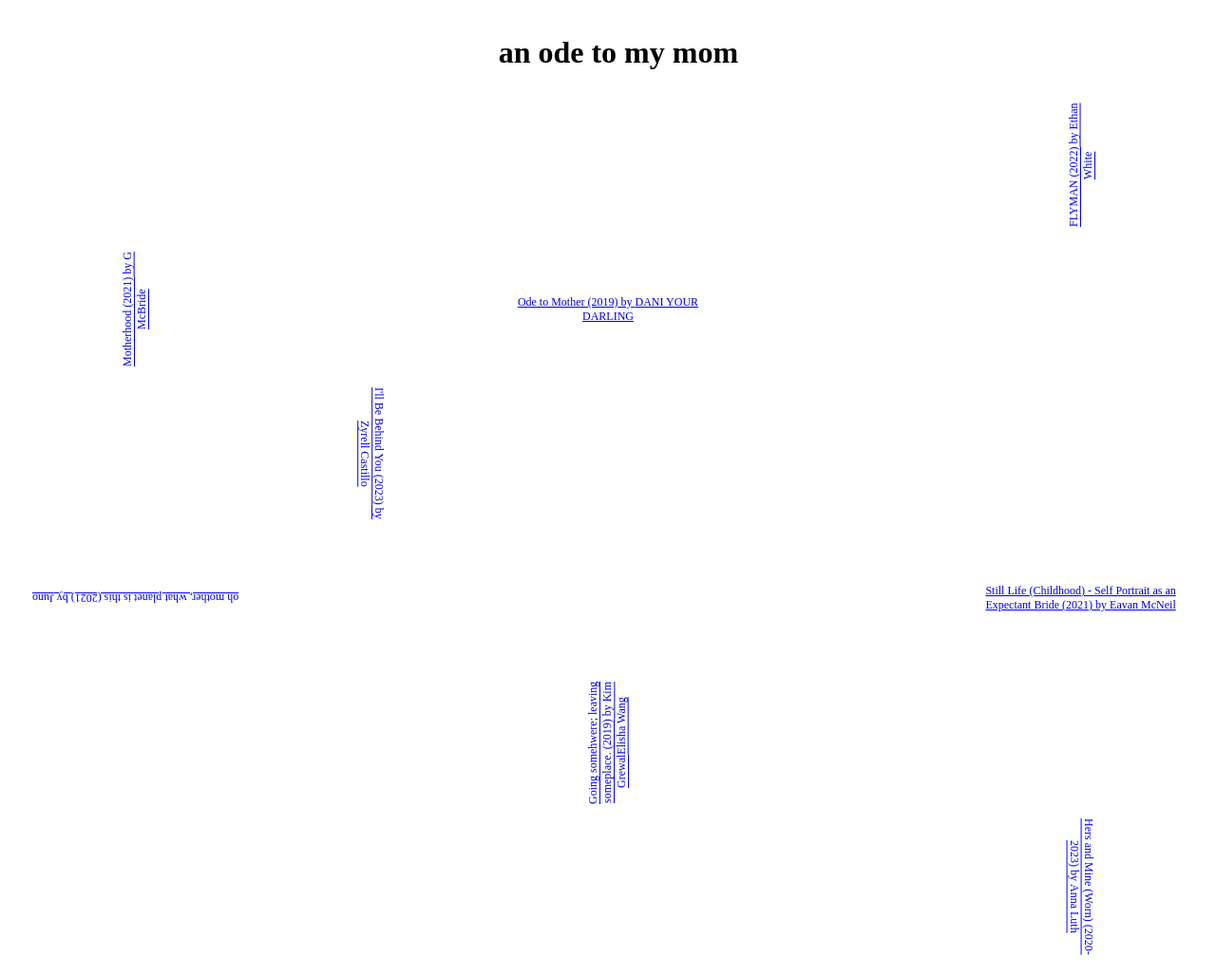
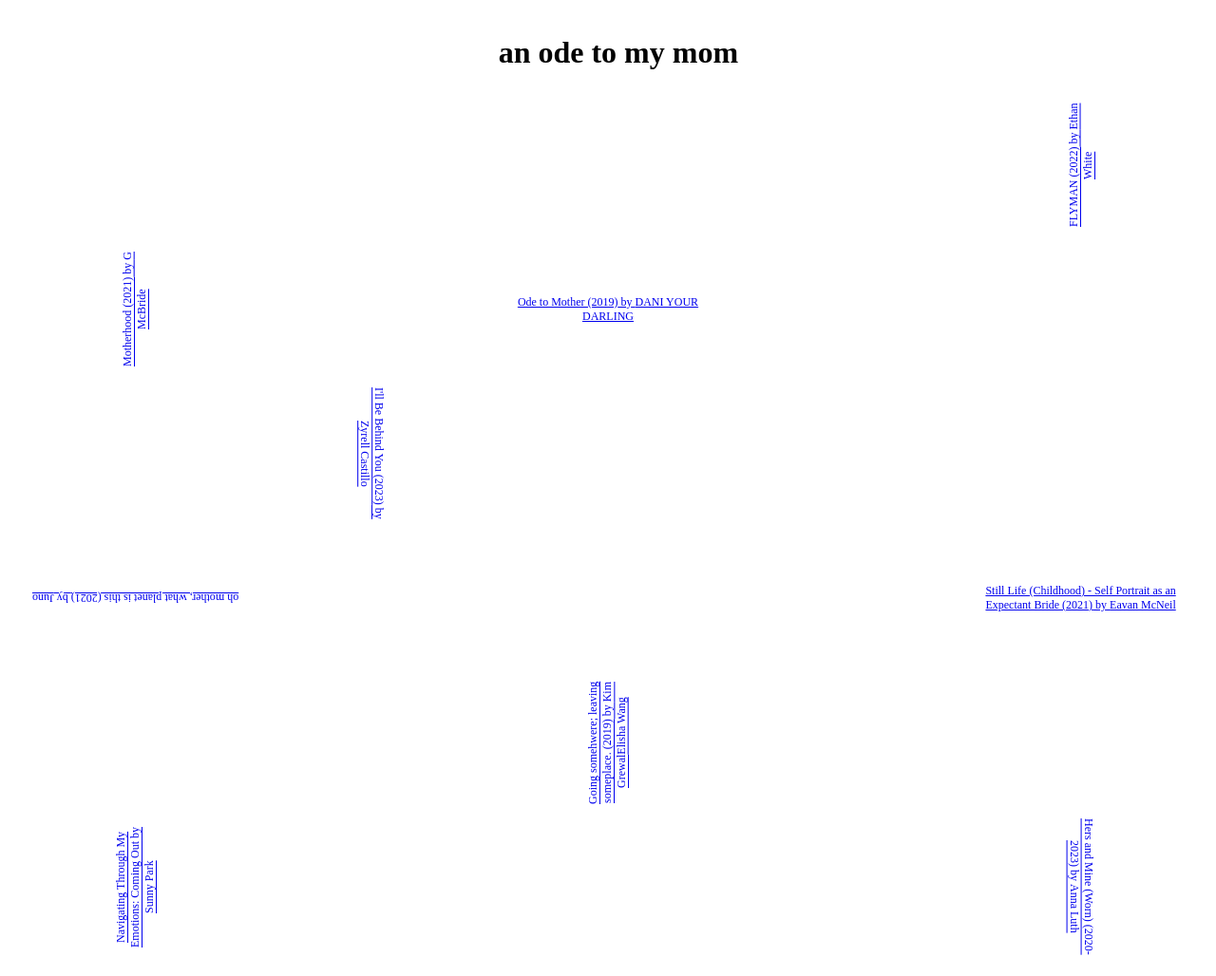
Before and after one commit to adirar111/mother-hatchling, an Astro site: page / in a window 1280 px wide. Shown: the whole page at 95% size. Built offline with nearby package versions, Linux system fonts and the light colour scheme; Astro itself is replaced by a stand-in of ours.

Commit message:
fix icon, add sunny art page start

```diff
--- a/src/components/ArtworkLinks.tsx
+++ b/src/components/ArtworkLinks.tsx
@@ -13,6 +13,7 @@ export default function ArtworkLinks() {
     ode_to_mother: Artworks[5],
     oh_mother: Artworks[6],
     still_life: Artworks[7],
+    coming_out: Artworks[8],
   };
 
   const Empty = () => <td className={styles.td} />;
@@ -96,7 +97,7 @@ export default function ArtworkLinks() {
   );
   const row6 = (
     <tr className={styles.row}>
-      <Empty />
+      <Link artwork={art_table.coming_out} rotateLeft />
       <Empty />
       <Empty />
       <Empty />
--- a/src/layouts/Layout.astro
+++ b/src/layouts/Layout.astro
@@ -14,7 +14,7 @@ const { title, hidden } = Astro.props;
     <link
       rel="icon"
       type="image/svg+xml"
-      href={import.meta.env.BASE_URL + "/hatch.png"}
+      href={`${import.meta.env.BASE_URL}hatch.png`}
     />
     <meta name="generator" content={Astro.generator} />
     <title>{title}</title>
@@ -22,7 +22,7 @@ const { title, hidden } = Astro.props;
   <body>
     <div class="top">
       <h2 class={hidden ? "hidden" : ""}>
-        <a href={`${import.meta.env.BASE_URL}`}><-</a>
+        <a href={import.meta.env.BASE_URL}><-</a>
       </h2>
       <h1>
         <a href={`${import.meta.env.BASE_URL}about`}>an ode to my mom</a>
--- a/src/lib/artworks.ts
+++ b/src/lib/artworks.ts
@@ -230,4 +230,23 @@ export const Artworks: Artwork[] = [
       youtubeEmbedURLs: null,
     },
   },
+  {
+    artworkName: "Navigating Through My Emotions: Coming Out",
+    props: {
+      artists: ["Sunny Park"],
+      aboutArtists: [""],
+      artistLinks: ["@sunnypork"],
+      medium: "video",
+      aboutArtwork: [
+        "This project was one of the few things that made me feel good about myself this term. I was proud of how it turned out, especially after showing it to class and hearing people’s reactions.",
+        "I doubted myself when I was making this video because I thought it was too personal, and I was worried that it would make other people feel uncomfortable. I still don’t feel too confident that it wouldn’t. The worst part about making vulnerable art is 1) you get scared of people judging you for what they found out about you, and 2) it’s giving too much information that no one asked for 3) people say it’s good because they are scared to judge vulnerable art.",
+        "During the critique, when I heard from a few people that they almost teared up, I was very surprised. It was a good day and I felt like I proved myself that I can make artworks I have always hoped to make. This project brought me one step closer to the kind of art I want to make, which is, an artwork that is deeply meaningful to me but also one that would be relevant and interesting to others.",
+        "For this video, I drew inspiration from Alison Bechdel and her autobiographical graphic novels. I was able to learn about myself through reading about her life. I was also inspired by the Netflix show “The Midnight Gospel”, especially the aesthetics of it. And lastly, Sophie Calle’s film Double Blind/No Sex Last Night, in which the artist made the film very personal, vulnerable, and humorous.",
+        "I hope this video is the first one to my series, “Navigating Through My Emotions”. After I got with my girlfriend, I realized more than ever that I have to learn to process and express my emotions better. I have a habit of keeping bad feelings to myself until it oozes out of my body and eventually bursts. It takes me a day or two to tell my partner an occurrence from school that made me feel bad about myself. Even when Danielle asks, I can only talk if I find the perfect time and environment to feel safe to be vulnerable. I’m extremely scared of getting hurt and therefore being open to others, so it’s funny that the kind of art I want to make is something personal and vulnerable.",
+      ],
+      localImagePaths: null,
+      localAudioPaths: null,
+      youtubeEmbedURLs: ["https://www.youtube.com/embed/zX3Krhwt08U"],
+    },
+  },
 ];
```
Also changed, not shown: README.md.
